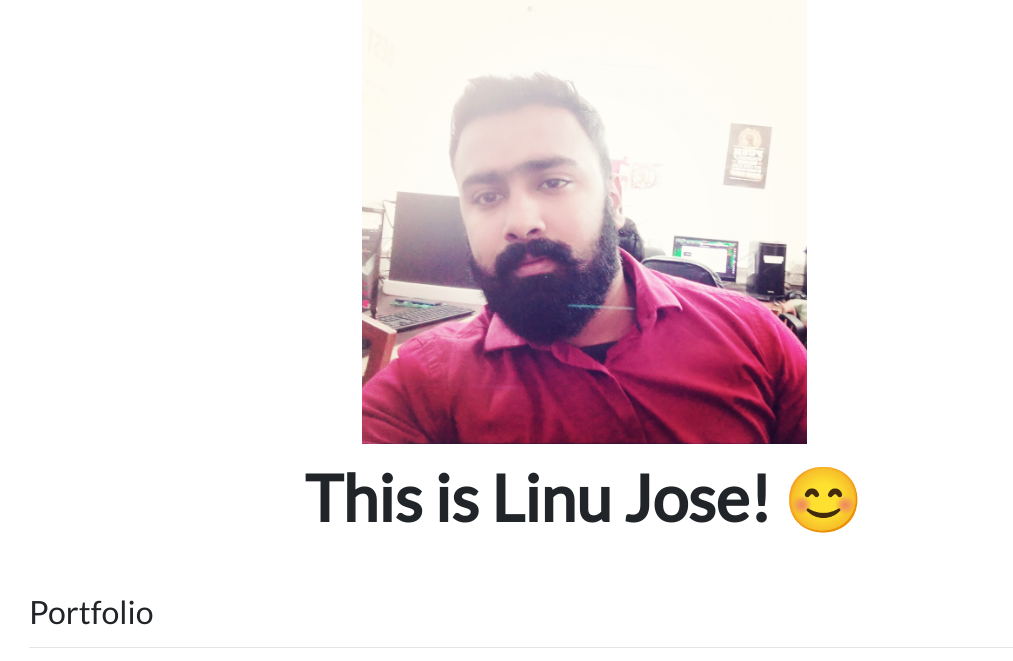
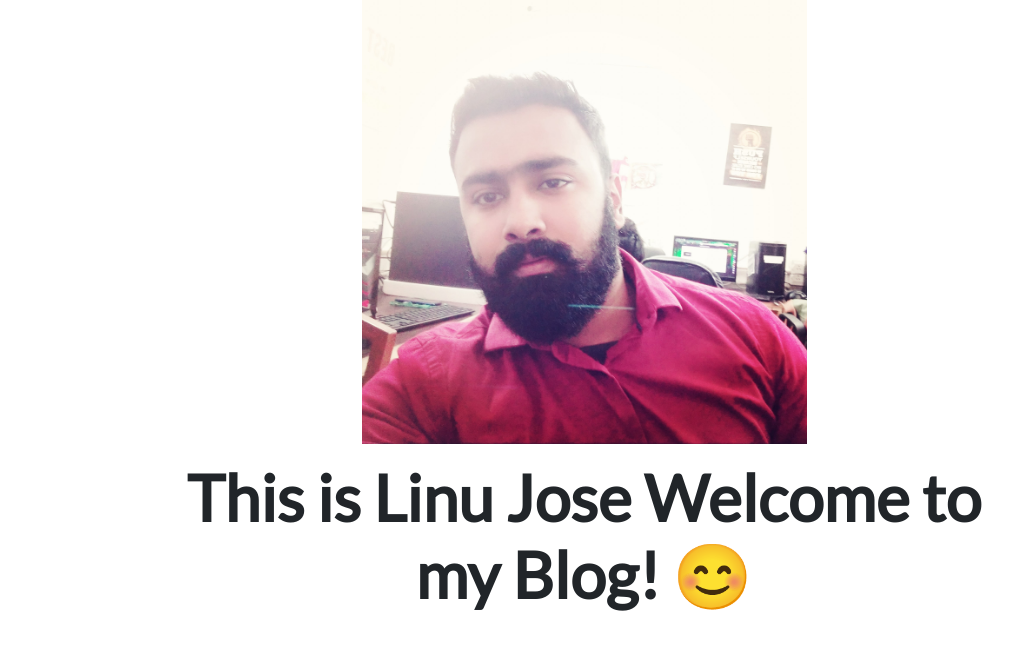
Before and after one commit to linujose23/Django-3_Personal-Portfolio, a Django app: page / in a window 1280 px wide. Shown: the part 73-734 px from the top of the page, without its empty margins (56-1069 px from the left). Run offline with Django 3.2, Linux system fonts and the light colour scheme; data comes from the database, SQL or seed files in the repository; some libraries are stand-ins or nearby versions.

Commit message:
name-change-logo

```diff
--- a/templates/portfolio/home.html
+++ b/templates/portfolio/home.html
@@ -12,7 +12,7 @@
 
 <div class="row justify-content-center mb-3">
     <div class="col-md-9 text-center">
-        <h1 id="hometext" class="font-weight-bold">This is Linu Jose! 😊</h1>
+        <h1 id="hometext" class="font-weight-bold">This is Linu Jose Welcome to my Blog! 😊</h1>
     </div>
 </div>
 
```
